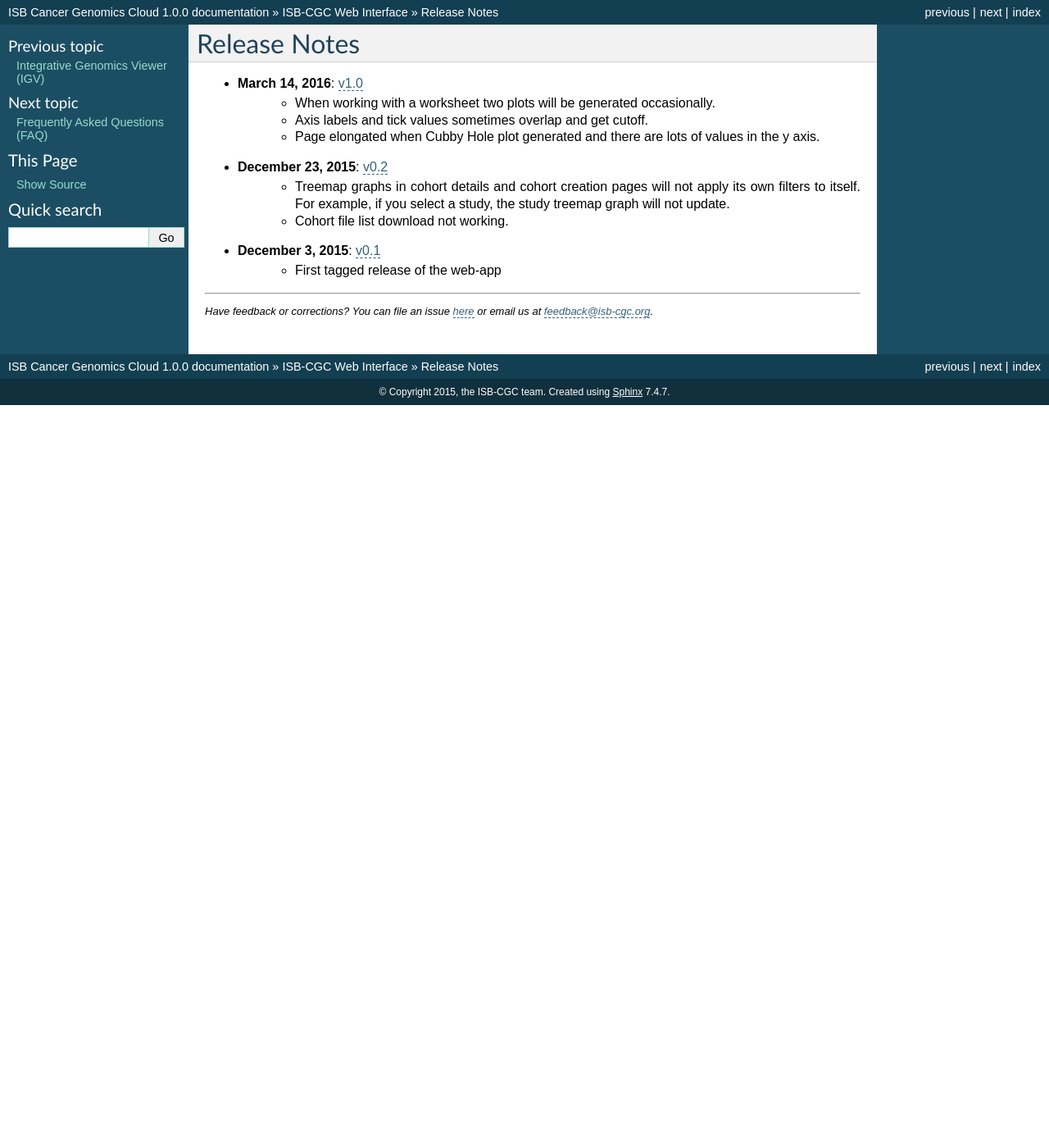
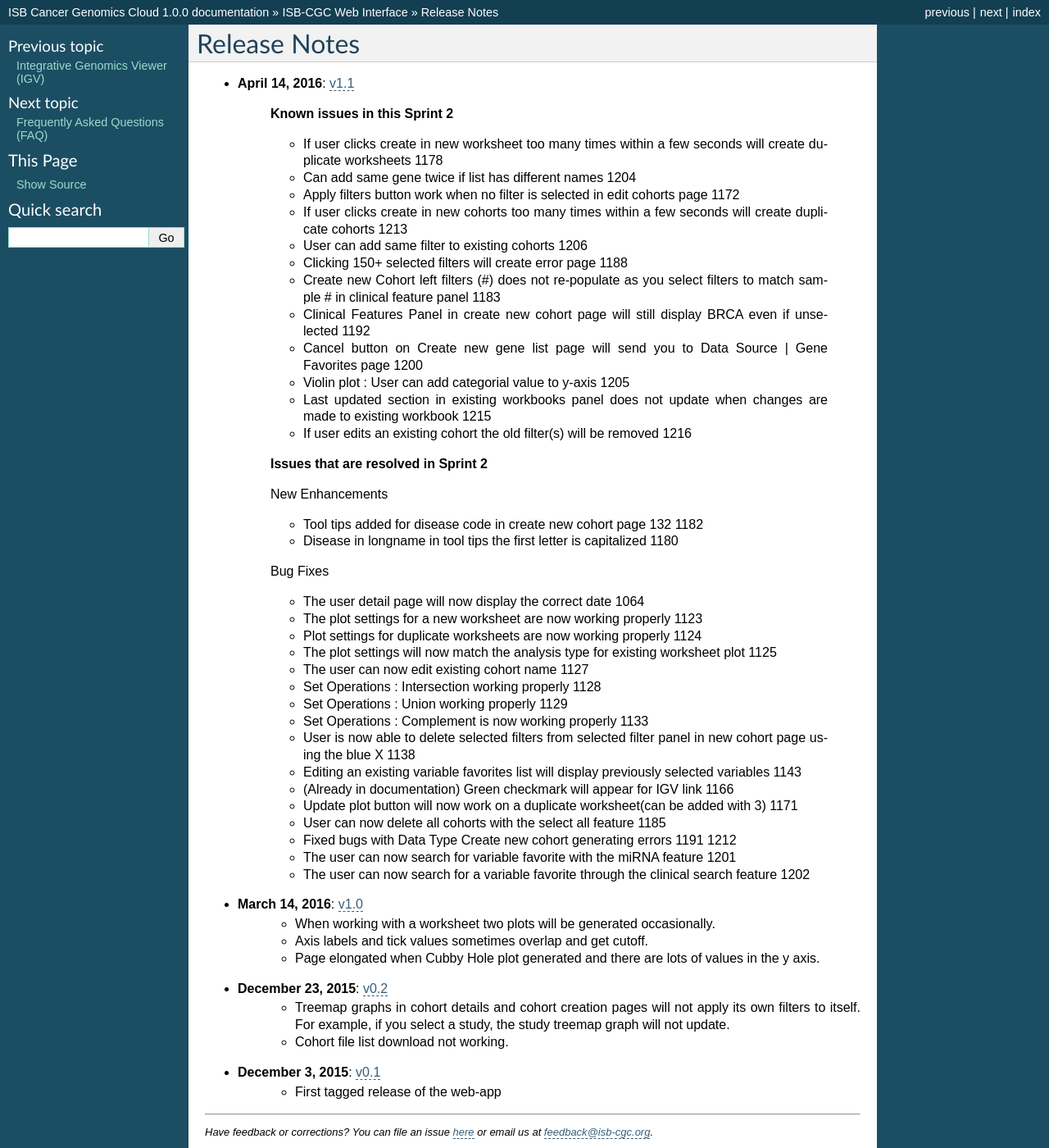
Before and after one commit to isb-cgc/readthedocs, a Sphinx documentation site: the page built from docs/source/sections/webapp/releases.rst, in a window 1280 px wide and 1400 px high. Shown: the whole window at 82% size. Built offline with Sphinx 7.4.7, drawn with Linux system fonts in a browser that asks for light colours.

Commit message:
Updated Release Notes for Sprint 2

```diff
--- a/docs/source/sections/webapp/releases.rst
+++ b/docs/source/sections/webapp/releases.rst
@@ -1,6 +1,50 @@
 *************
 Release Notes
 *************
+
+*  **April 14, 2016**: `v1.1 <https://github.com/isb-cgc/ISB-CGC-Webapp/releases/tag/2.0>`_
+
+    **Known issues in this Sprint 2**
+
+    - If user clicks create in new worksheet too many times within a few seconds will create duplicate worksheets 1178
+    - Can add same gene twice if list has different names 1204
+    - Apply filters button work when no filter is selected in edit cohorts page 1172
+    - If user clicks create in new cohorts too many times within a few seconds will create duplicate cohorts 1213
+    - User can add same filter to existing cohorts 1206
+    - Clicking 150+ selected filters will create error page 1188
+    - Create new Cohort left filters (#) does not re-populate as you select filters to match sample # in clinical feature panel 1183
+    - Clinical Features Panel in create new cohort page will still display BRCA even if unselected 1192
+    - Cancel button on Create new gene list page will send you to Data Source | Gene Favorites page 1200
+    - Violin plot : User can add categorial value to y-axis 1205
+    - Last updated section in existing workbooks panel does not update when changes are made to existing workbook 1215
+    - If user edits an existing cohort the old filter(s) will be removed 1216
+
+
+    **Issues that are resolved in Sprint 2**
+
+    New Enhancements
+
+    - Tool tips added for disease code in create new cohort page 132 1182
+    - Disease in longname in tool tips the first letter is capitalized 1180
+
+    Bug Fixes
+
+    - The user detail page will now display the correct date 1064
+    - The plot settings for a new worksheet are now working properly 1123
+    - Plot settings for duplicate worksheets are now working properly 1124
+    - The plot settings will now match the analysis type for  existing worksheet plot 1125
+    - The user can now edit existing cohort name 1127
+    - Set Operations : Intersection working properly 1128
+    - Set Operations : Union working properly 1129
+    - Set Operations : Complement is now working properly 1133
+    - User is now able to delete selected filters from selected filter panel in new cohort page using the blue X 1138
+    - Editing an existing variable favorites list will display previously selected variables 1143
+    - (Already in documentation) Green checkmark will appear for IGV link 1166
+    - Update plot button will now work on a duplicate worksheet(can be added with 3) 1171
+    - User can now delete all cohorts with the select all feature 1185
+    - Fixed bugs with Data Type Create new cohort generating errors 1191 1212
+    - The user can now search for variable favorite with the miRNA feature 1201
+    - The user can now search for a variable favorite through the clinical search feature 1202
 
 *  **March 14, 2016**: `v1.0 <https://github.com/isb-cgc/ISB-CGC-Webapp/releases/tag/2.0>`_
     - When working with a worksheet two plots will be generated occasionally.
```
